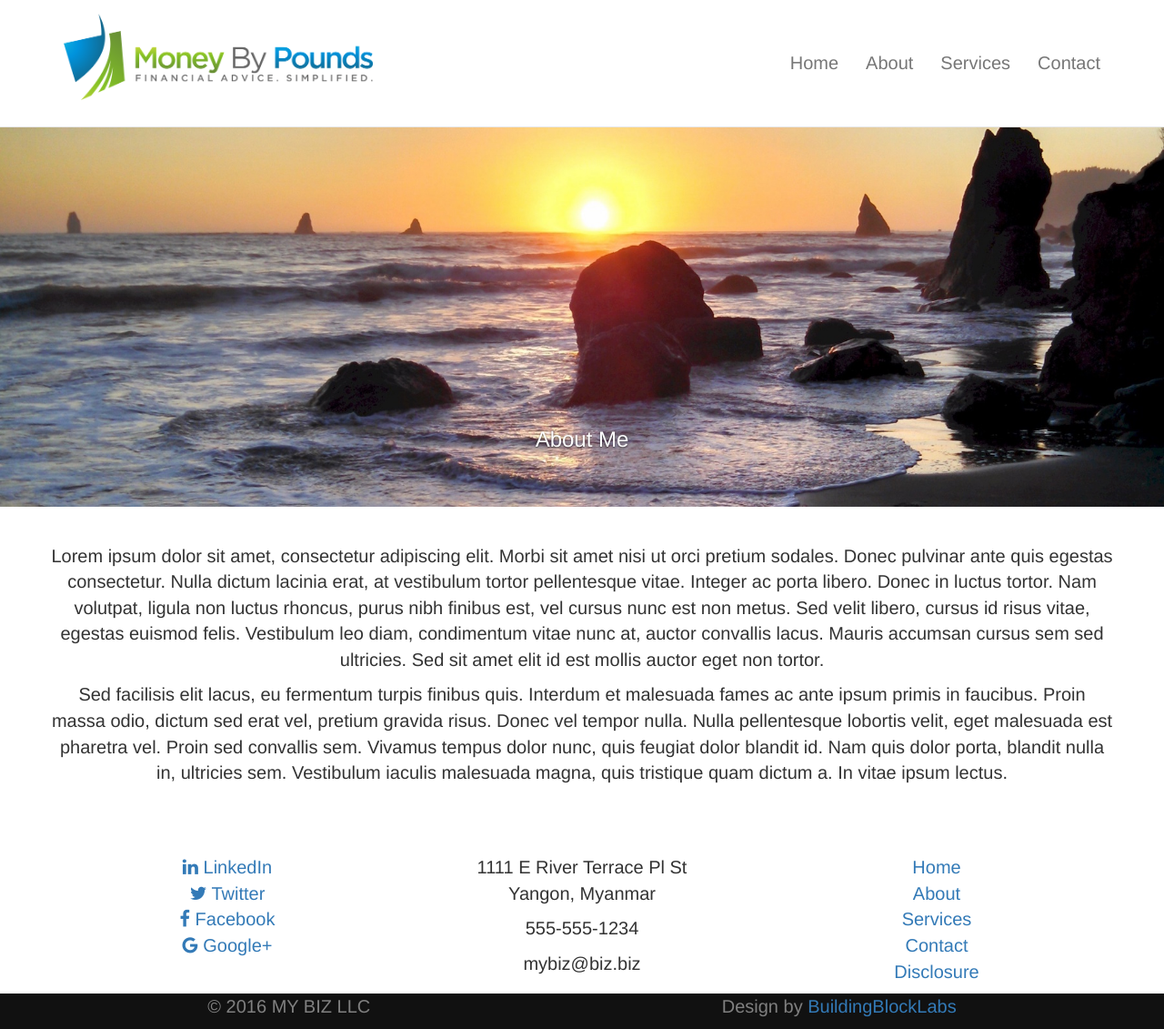
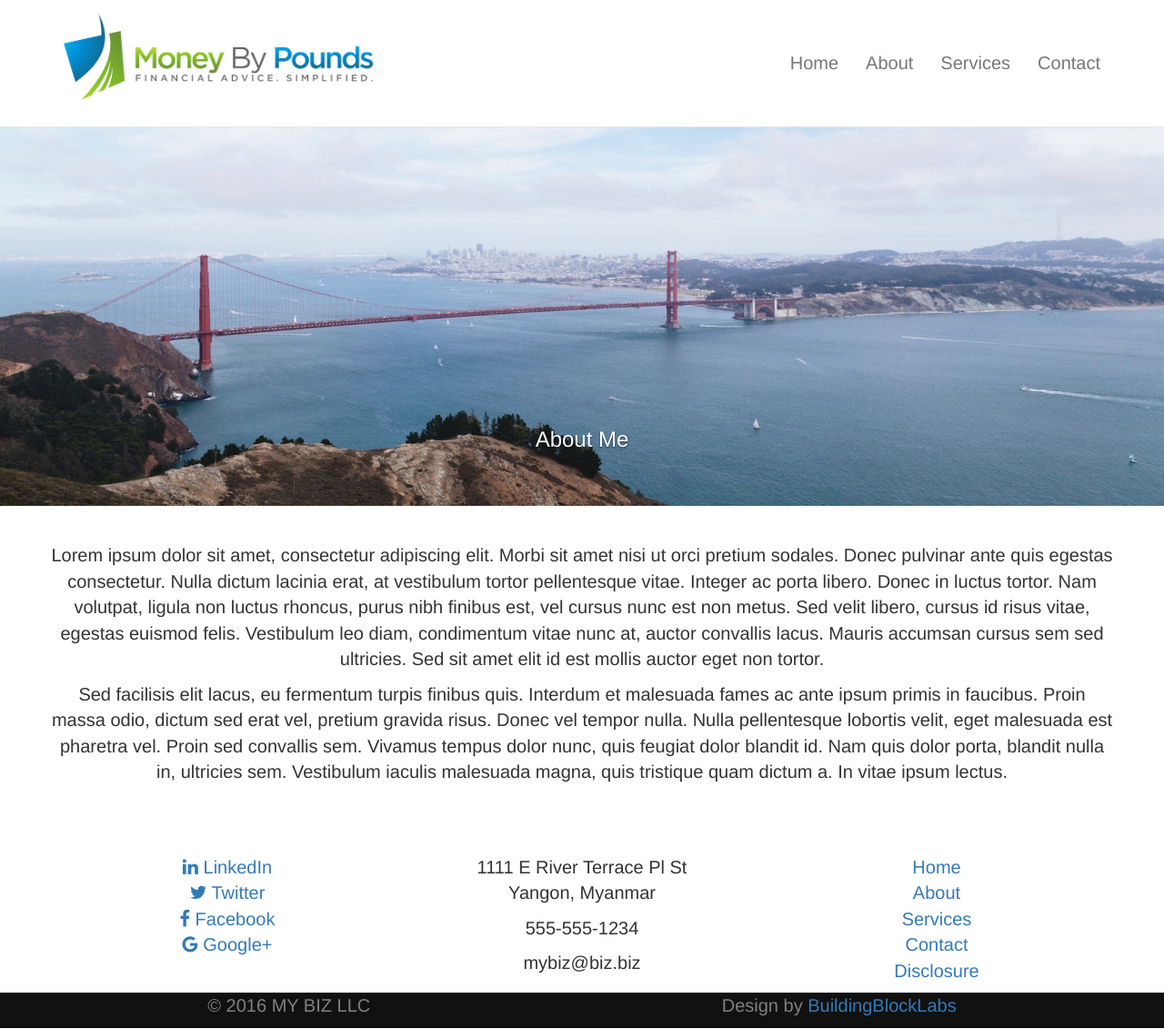
Before and after one commit to MoneyByPounds/MoneyByPounds.github.io, a Jekyll site: the page built from about.html, in a window 1280 px wide and 1131 px high. Shown: the whole window at 91% size. Built offline with Jekyll 4.4.1, drawn with Linux system fonts in a browser that asks for light colours.

Commit message:
Add SF pictures

```diff
--- a/about.html
+++ b/about.html
@@ -7,7 +7,7 @@ title: About
   <div id="aboutcarousel" class="carousel slide" data-ride="carousel">
     <div class="carousel-inner">
       <div class="item active">
-        <img src="assets/images/sunset.jpg" class="img-responsive">
+        <img src="assets/images/gg-and-sf.jpg" alt="Golden Gate Bridge and San Francisco" class="img-responsive">
         <div class="carousel-caption">
           <h3>About Me</h3>
         </div>
--- a/index.html
+++ b/index.html
@@ -7,7 +7,7 @@ title: Homepage
   <div id="mycarousel" class="carousel slide" data-ride="carousel">
     <div class="carousel-inner">
       <div class="item active">
-        <img src="assets/images/tomatoes.jpg" class="img-responsive">
+        <img src="assets/images/gg-bridge.jpg" alt="Golden Gate Bridge" class="img-responsive">
         <div class="carousel-caption">
           <h3>Lorem ipsum dolor sit amet, consectetur adipiscing elit.</h3>
         </div>
```
Also changed, not shown: assets/images/gg-and-sf-night.jpg (added), assets/images/gg-and-sf.jpg (added), assets/images/gg-bridge.jpg (added), assets/images/sunset.jpg (deleted), 1 other file.
